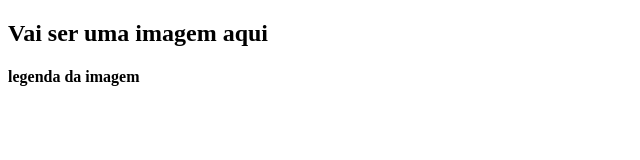
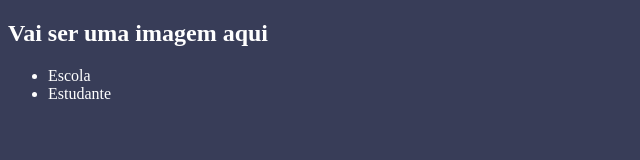
Before and after one commit to rafaelfalcaob/aluraplus, a plain HTML site: page index.html in a window 1280 px wide. Shown: the whole page, without its empty margins (0-640 px from the left). Drawn offline with Linux system fonts and the light colour scheme.

Commit message:
Add files via upload

```diff
--- a/index.html
+++ b/index.html
@@ -4,10 +4,14 @@
     <meta charset="UTF-8">
     <meta name="viewport" content="width=device-width, initial-scale=1.0">
     <title>SiteEscola</title>
+    <link rel="stylesheet" href ="style.css">
 </head>
 <body>
     <h2>Vai ser uma imagem aqui</h2>
-    <h4>legenda da imagem</h4>
+    <ul>
+    <li>Escola</li>
+    <li>Estudante</li>
 
+    </ul>
 </body>
 </html>
--- a/style.css
+++ b/style.css
@@ -0,0 +1,4 @@
+body{
+    background-color: #383D58;
+    color: white;
+}
```
